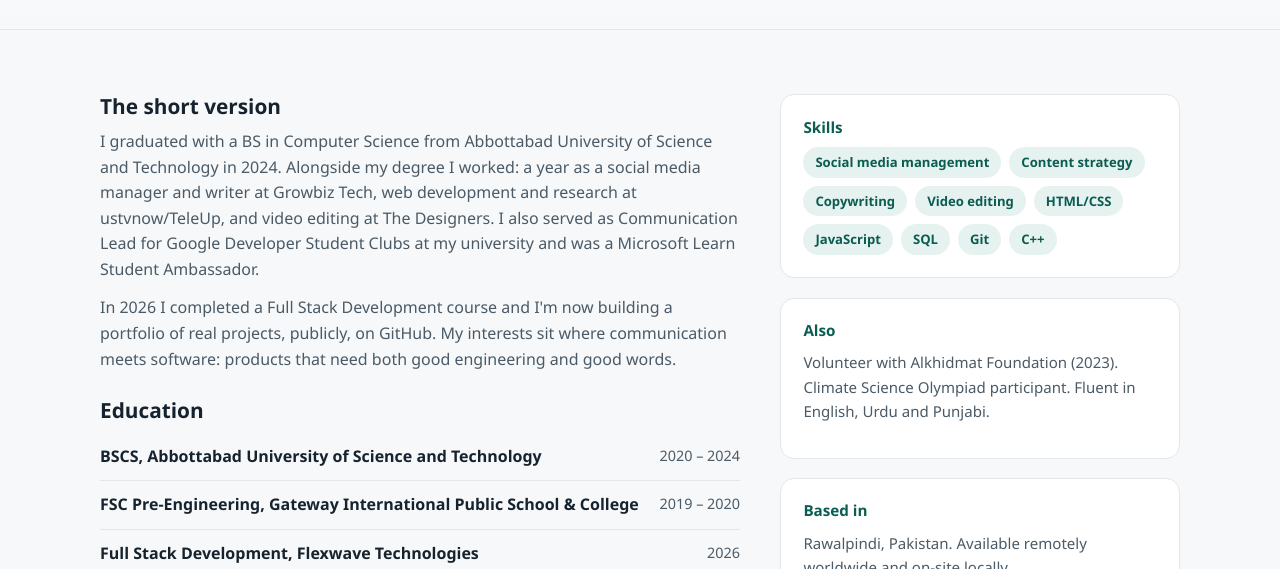
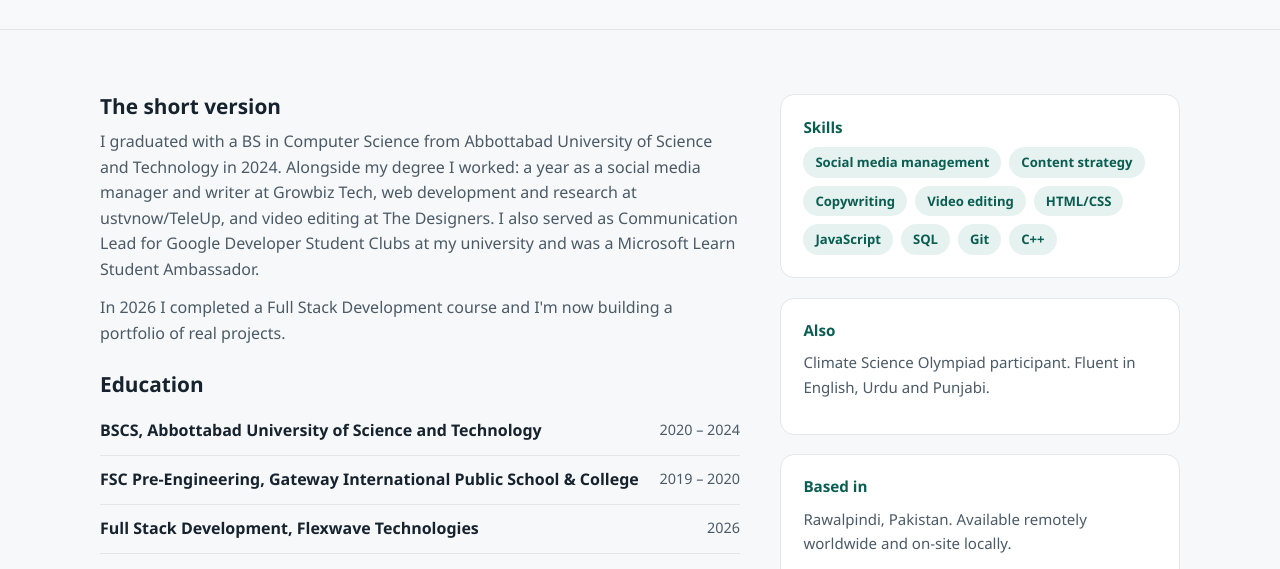
Before and after one commit to rafaqatmuhammadaown537/portfolio, a plain HTML site: page about.html in a window 1280 px wide. Shown: the part 231-800 px from the top of the page. Drawn offline with Linux system fonts and the light colour scheme.

Commit message:
Trim the About page wording

```diff
--- a/about.html
+++ b/about.html
@@ -36,7 +36,7 @@
         <div class="split__main">
           <h2>The short version</h2>
           <p>I graduated with a BS in Computer Science from Abbottabad University of Science and Technology in 2024. Alongside my degree I worked: a year as a social media manager and writer at Growbiz Tech, web development and research at ustvnow/TeleUp, and video editing at The Designers. I also served as Communication Lead for Google Developer Student Clubs at my university and was a Microsoft Learn Student Ambassador.</p>
-          <p>In 2026 I completed a Full Stack Development course and I'm now building a portfolio of real projects, publicly, on GitHub. My interests sit where communication meets software: products that need both good engineering and good words.</p>
+          <p>In 2026 I completed a Full Stack Development course and I'm now building a portfolio of real projects.</p>
           <h2>Education</h2>
           <ul class="timeline">
             <li><strong>BSCS, Abbottabad University of Science and Technology</strong><span>2020 – 2024</span></li>
@@ -61,7 +61,7 @@
           </div>
           <div class="panel">
             <h3>Also</h3>
-            <p>Volunteer with Alkhidmat Foundation (2023). Climate Science Olympiad participant. Fluent in English, Urdu and Punjabi.</p>
+            <p>Climate Science Olympiad participant. Fluent in English, Urdu and Punjabi.</p>
           </div>
           <div class="panel">
             <h3>Based in</h3>
```
